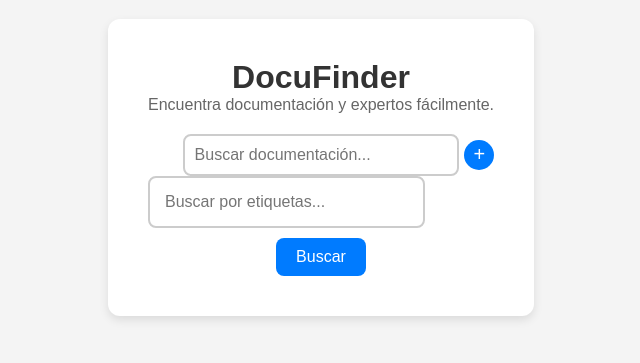
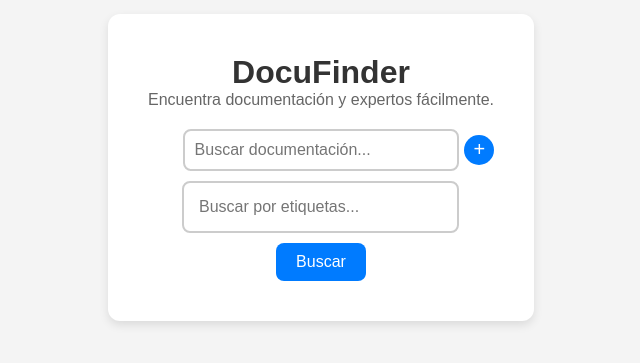
Before and after one commit to Al-Nicajo/kashifind, a plain HTML site: page src/index.html in a window 1280 px wide. Shown: the part 233-596 px from the top of the page, without its empty margins (319-959 px from the left). Drawn offline with Linux system fonts and the light colour scheme.

Commit message:
Alinear Barra

```diff
--- a/src/index.html
+++ b/src/index.html
@@ -24,16 +24,20 @@
     <style>
        .tags-container {
     display: flex;
-            align-items: center;
+    align-items: flex-start; /* Alinea los elementos al inicio verticalmente */
+    justify-content: flex-start; /* Alinea los elementos al inicio horizontalmente */
     flex-wrap: wrap;
     padding: 10px;
     border: 2px solid #ccc;
     border-radius: 8px;
     width: 80%;
     background: white;
-            min-height: 40px;
+    min-height: 30px;
     cursor: text;
+    margin-left: 34px; /* Ajusta la posición horizontal */
+    margin-top: 10px; /* Ajusta la posición vertical */
 }
+
 
         .tags {
             display: flex;
```
Lines whose indentation alone changed are shown as unchanged.
